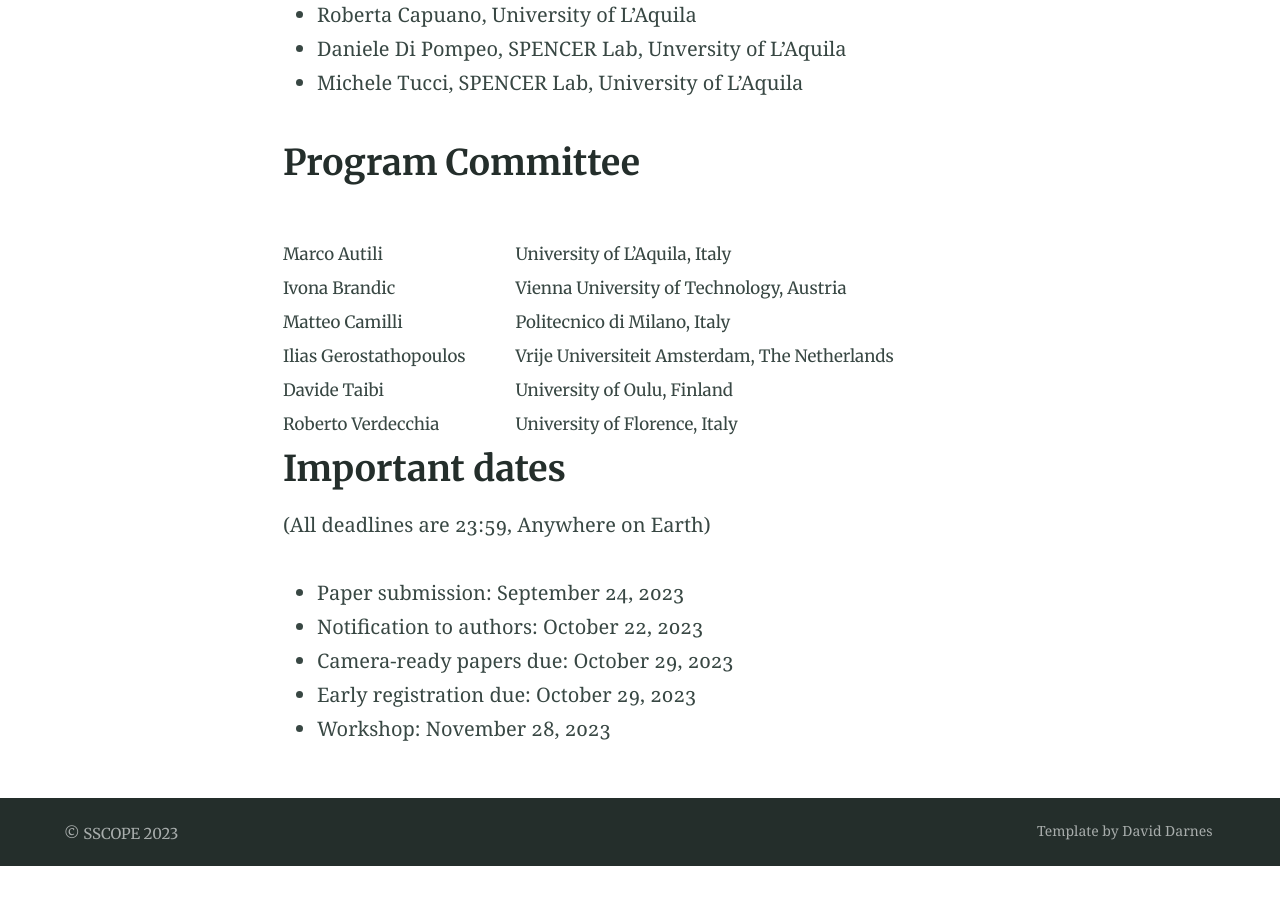
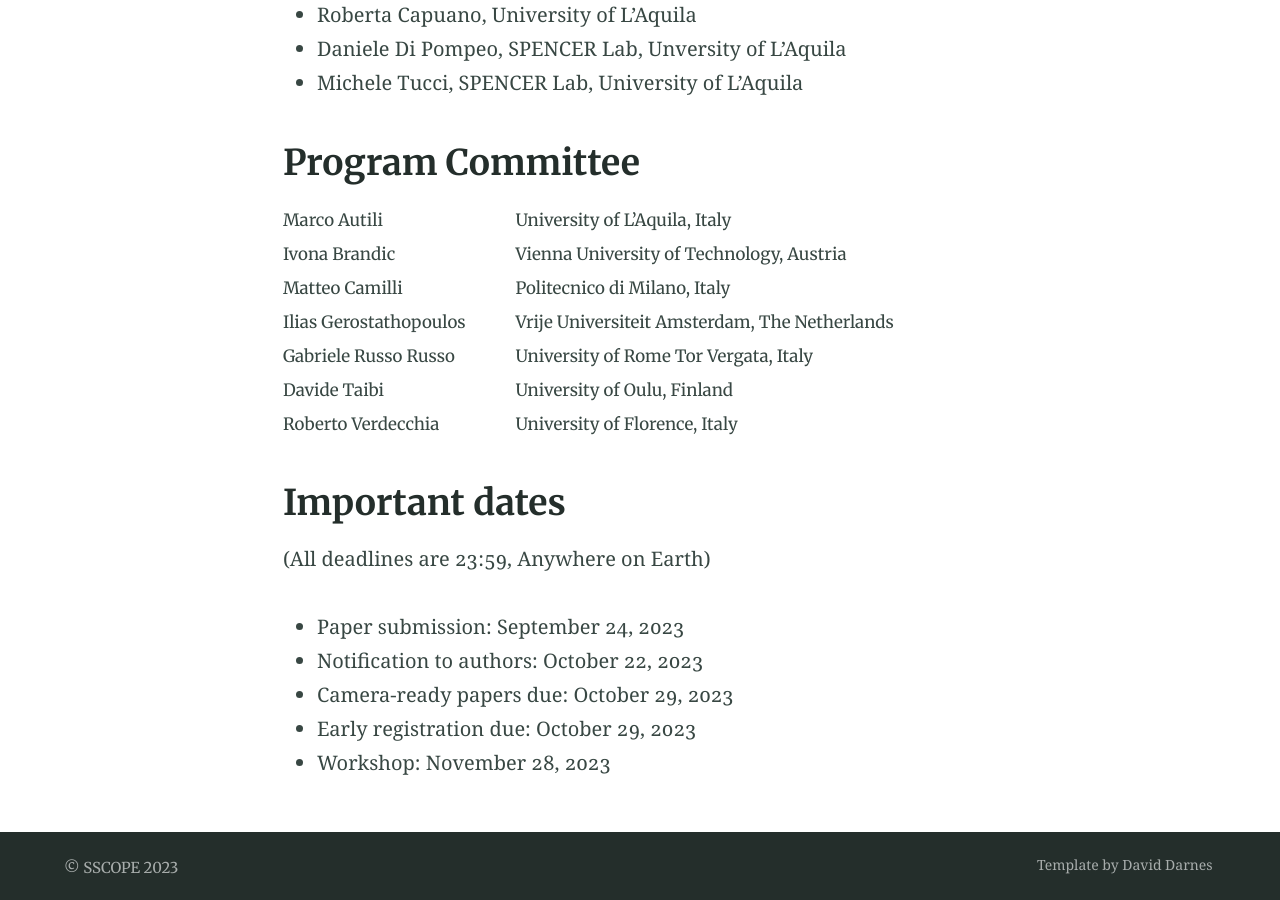
Before and after one commit to sscope-workshop/sscope-workshop.github.io, a Jekyll site: the page built from index.md, in a window 1280 px wide and 900 px high, scrolled down 2962 px. Built offline with Jekyll 4.4.1, drawn with Linux system fonts in a browser that asks for light colours; before the commit the page ends 3828 px from its top, so only the background shows below that.

Commit message:
Update the PC

```diff
--- a/index.md
+++ b/index.md
@@ -56,15 +56,17 @@ All submitted papers will be reviewed on the basis of technical quality, relevan
 
 ## Program Committee
 
-|                        |                                               |
+|<!--                 -->|<!--                                        -->|
 | ---                    | ---                                           |
 | Marco Autili           | University of L'Aquila, Italy                 |
 | Ivona Brandic          | Vienna University of Technology, Austria      |
 | Matteo Camilli         | Politecnico di Milano, Italy                  |
 | Ilias Gerostathopoulos | Vrije Universiteit Amsterdam, The Netherlands |
+| Gabriele Russo Russo   | University of Rome Tor Vergata, Italy         |
 | Davide Taibi           | University of Oulu, Finland                   |
 | Roberto Verdecchia     | University of Florence, Italy                 |
 
+<p></p>
 
 ## Important dates
 (All deadlines are 23:59, Anywhere on Earth)
```
